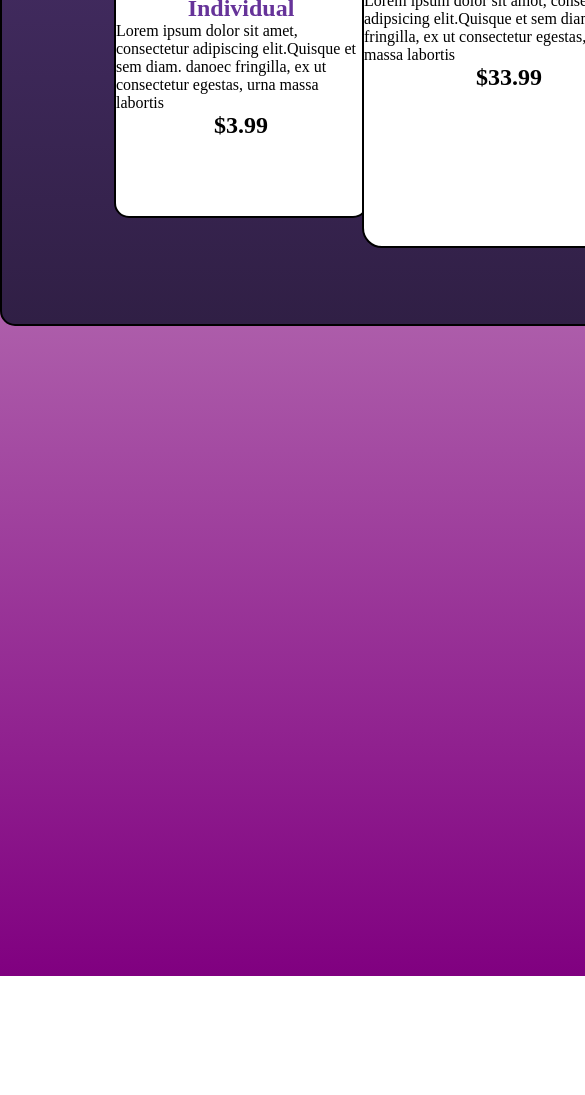
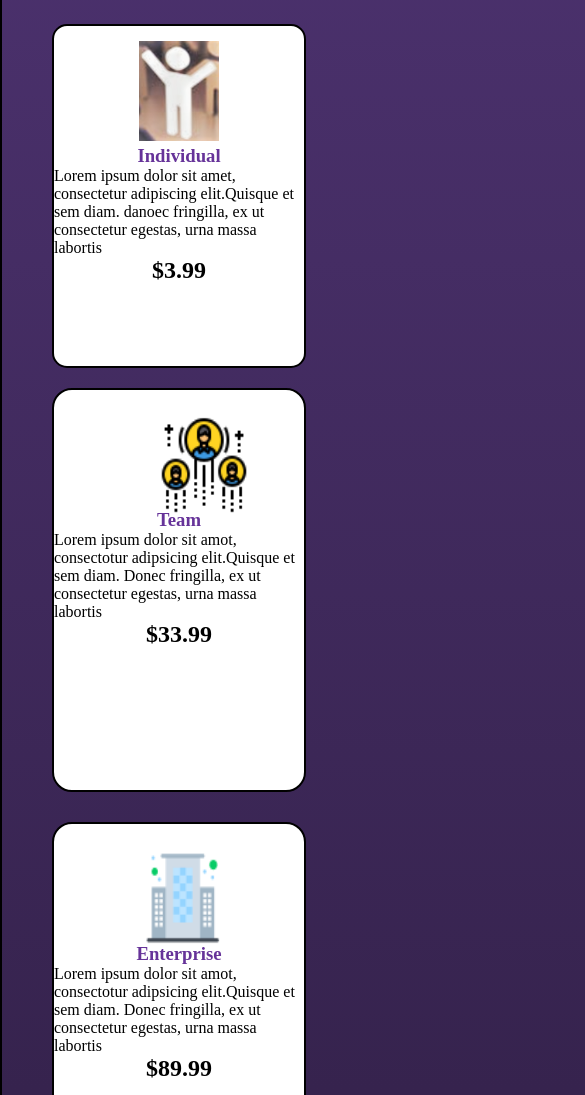
Before and after one commit to SaquiNda/Trabajo_Prueba, a plain HTML site: page index.html in a window 390 px wide. Shown: the top 1095 px of the page, 585 px wide, since content can reach past the window. Before the commit the page ends 976 px from the top, so only its background shows below. Drawn offline with Linux system fonts and the light colour scheme.

Commit message:
Responsed

```diff
--- a/index.html
+++ b/index.html
@@ -12,6 +12,7 @@
 <body>
     <div class="content">
         <div class="rectangulo1">
+            <section class="home_izquierdo">
                 <div class="rectanguloizquierdo">
                     <article class="article">
                         <img class="stykerizquierdo" src="imagen/INDIVIDUAL_2.png">
@@ -20,6 +21,8 @@
                         <h2>$3.99</h2>
                     </article>
                 </div>
+            </section>
+            <section class="home_centro">
                 <div class="rectangulocentro">
                     <img class="stykercentro" src="imagen/icons8-team-64.png">
                     <article class="article">
@@ -28,6 +31,8 @@
                         <h2>$33.99</h2>
                     </article>
                 </div>
+            </section>
+            <section class="home_derecho">
                 <div class="rectanguloderecho">
                     <img class="stykerderecho" src="imagen/icons8-building-64.png">
                     <article class="article">
@@ -36,6 +41,7 @@
                         <h2>$89.99</h2>
                     </article>
                 </div>
+            </section>
         </div>
     </div>
 </body>
--- a/styles.css
+++ b/styles.css
@@ -19,11 +19,12 @@ body {
 .rectangulo1 {
     height: 550px;
     width: 1000px;
+    max-width: 100%;
     background: linear-gradient(#4B316D, #301F45);
     position: relative;
     margin: 0 auto;
     border: 2px solid black;
-    top: -650px;
+    top: -500px;
     border-radius: 15px;
 }
 
@@ -99,6 +100,9 @@ article h2 {
     height: 100px;
 }
 
+
+/*Cuando pasa el maus se realsa*/
+
 .rectanguloizquierdo:hover {
     background: #979690;
     transform: translateY(-90px);
@@ -113,3 +117,30 @@ article h2 {
     background: #979690;
     transform: translateY(-90px);
 }
+
+
+/*Respond*/
+
+@media screen and (max-width:800px) {
+    .rectanguloizquierdo {
+        position: relative;
+        left: 50px;
+    }
+    .rectangulocentro {
+        position: relative;
+        left: 50px;
+        top: 120px;
+        width: 250px;
+    }
+    .rectanguloderecho {
+        position: relative;
+        left: 50px;
+        top: 150px;
+    }
+    .rectangulo1 {
+        height: 1500px;
+    }
+}
+
+
+/*Final del Respond*/
```
Lines whose indentation alone changed are shown as unchanged.
